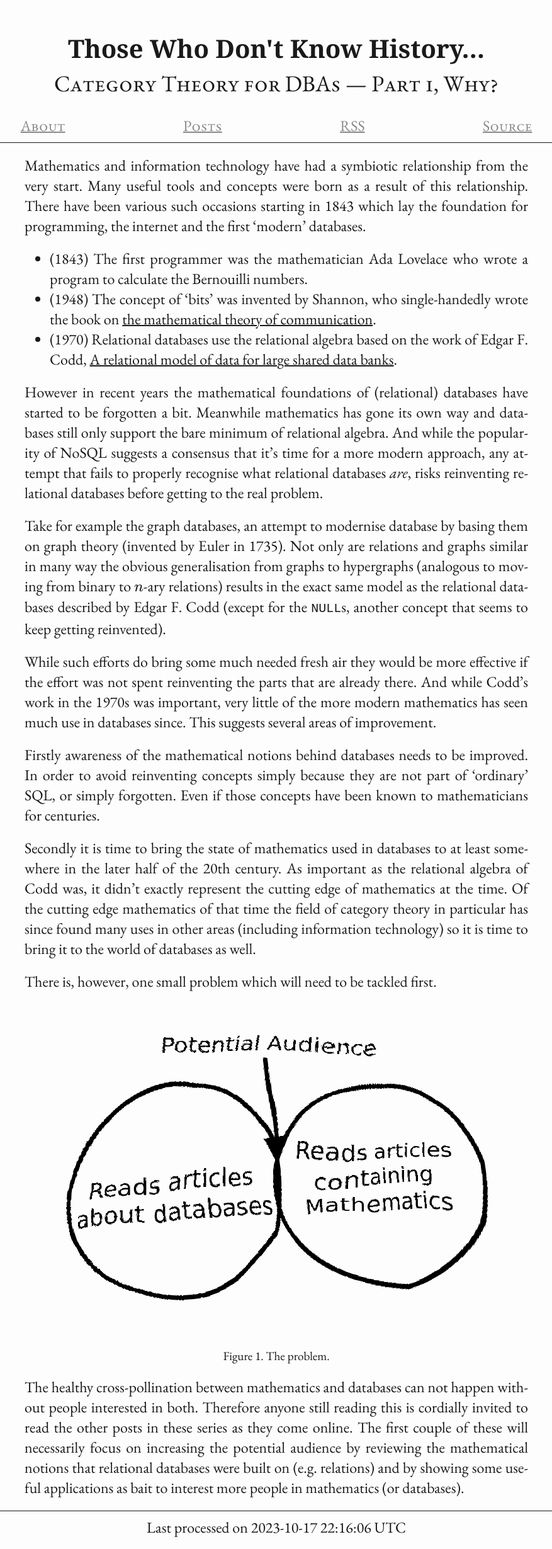
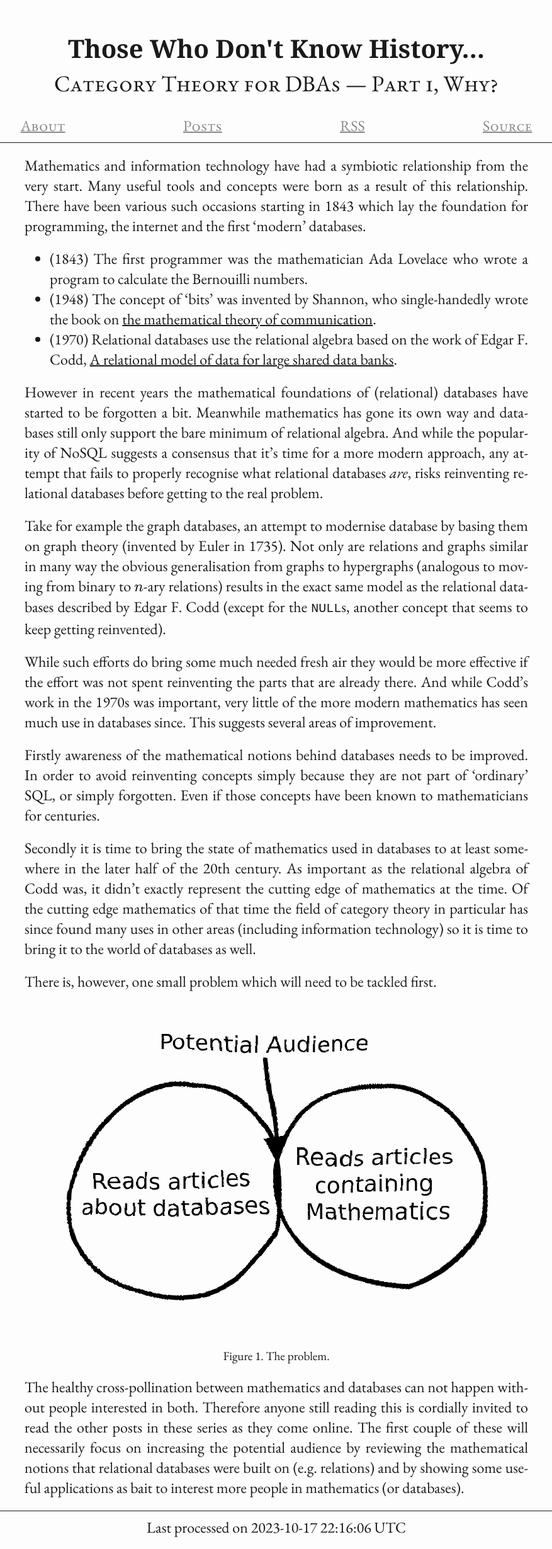
Before and after one commit to Shiandow/shiandow.github.io, a Jekyll site: the page built from _klad/category-theory-for-dbas/category-theory-for-dbas.md, in a window 1280 px wide. Shown: the whole page at 63% size, without its empty margins (201-1078 px from the left). Built offline with Jekyll 4.4.1, drawn with Linux system fonts in a browser that asks for light colours; some web fonts are replaced.

Commit message:
Make SVG more reader friendly

```diff
--- a/_klad/category-theory-for-dbas/category-theory-for-dbas.md
+++ b/_klad/category-theory-for-dbas/category-theory-for-dbas.md
@@ -28,6 +28,10 @@ There is, however, one small problem which will need to be tackled first.
     <feTurbulence type="turbulence" baseFrequency="0.01" numOctaves="3" result="noise" />
     <feDisplacementMap in="SourceGraphic" in2="noise" scale="10" xChannelSelector="R" yChannelSelector="G"/>
 </filter>
+<filter id="sketchy">
+    <feTurbulence type="turbulence" baseFrequency="0.03" numOctaves="3" result="noise" />
+    <feDisplacementMap in="SourceGraphic" in2="noise" scale="2" xChannelSelector="R" yChannelSelector="G"/>
+</filter>
 <filter id="blackboard">
     <feFlood flood-color="rgb(255,240,255)" result="background" />
     <feBlend mode="normal" in="SourceGraphic" in2="background" />
@@ -52,17 +56,19 @@ There is, however, one small problem which will need to be tackled first.
 <circle cx="25" cy="40" r="23" fill="none" stroke="black"/>
 <circle cx="70" cy="40" r="23" fill="none" stroke="black"/>
 <line x1="45" y1="12" x2="47.5" y2="35" marker-end="url(#arrow)" stroke="black" />
-<text x="45" y="10" style="font-size: 5px;" text-anchor="middle">
+</g>
+<g style="filter: url(#sketchy); font-family: 'Comic Sans MS', 'Comic Sans',cursive;">
+<text x="47" y="10" style="font-size: 5px;" text-anchor="middle">
 Potential Audience
 </text>
-<text x="25" y="40" style="font-size: 5px;" text-anchor="middle">
-<tspan x="25">Reads articles</tspan>
-<tspan x="25" dy="1.2em">about databases</tspan>
+<text x="27" y="40" style="font-size: 5px;" text-anchor="middle">
+<tspan x="27">Reads articles</tspan>
+<tspan x="27" dy="1.2em">about databases</tspan>
 </text>
-<text x="70" y="35" style="font-size: 5px;" text-anchor="middle">
-<tspan x="70">Reads articles</tspan>
-<tspan x="70" dy="1.2em">containing</tspan>
-<tspan x="70" dy="1.2em">Mathematics</tspan>
+<text x="72" y="35" style="font-size: 5px;" text-anchor="middle">
+<tspan x="72">Reads articles</tspan>
+<tspan x="72" dy="1.2em">containing</tspan>
+<tspan x="72" dy="1.2em">Mathematics</tspan>
 </text>
 </g>
 </svg>
```
